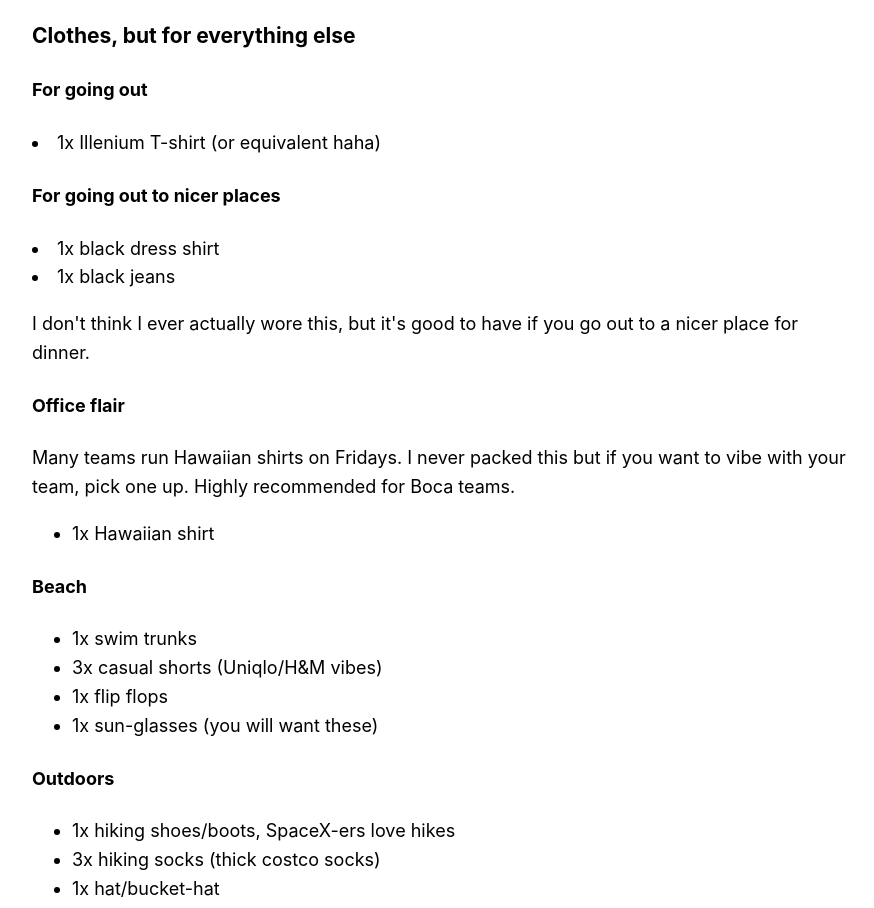
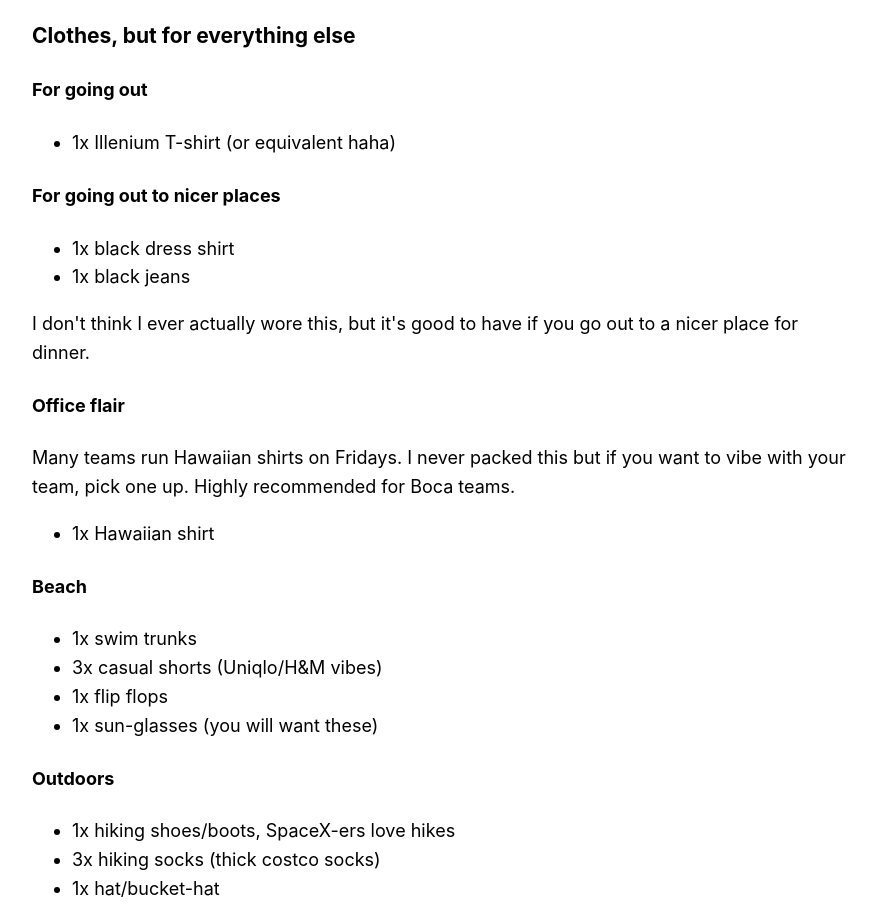
Before and after one commit to shihaocao/nextjs-shihao-website, a Next.js app: page /notes/spacex-packing in a window 1280 px wide. Shown: the part 1300-2208 px from the top of the page, without its empty margins (194-1068 px from the left). Built offline with nearby package versions, Linux system fonts and the light colour scheme.

Commit message:
fix indentation

```diff
--- a/pages/notes/spacex-packing.js
+++ b/pages/notes/spacex-packing.js
@@ -55,13 +55,17 @@ export default function FirstPost() {
 
       <h4>For going out</h4>
       <p>
+      <ul>
         <li>1x Illenium T-shirt (or equivalent haha)</li>
+      </ul>
       </p>
 
       <h4>For going out to nicer places</h4>
       <p>
+      <ul>
         <li>1x black dress shirt</li>
         <li>1x black jeans</li>
+      </ul>
       </p>
       I don't think I ever actually wore this, but it's good to have if you go out to a nicer place for dinner.
 
```
